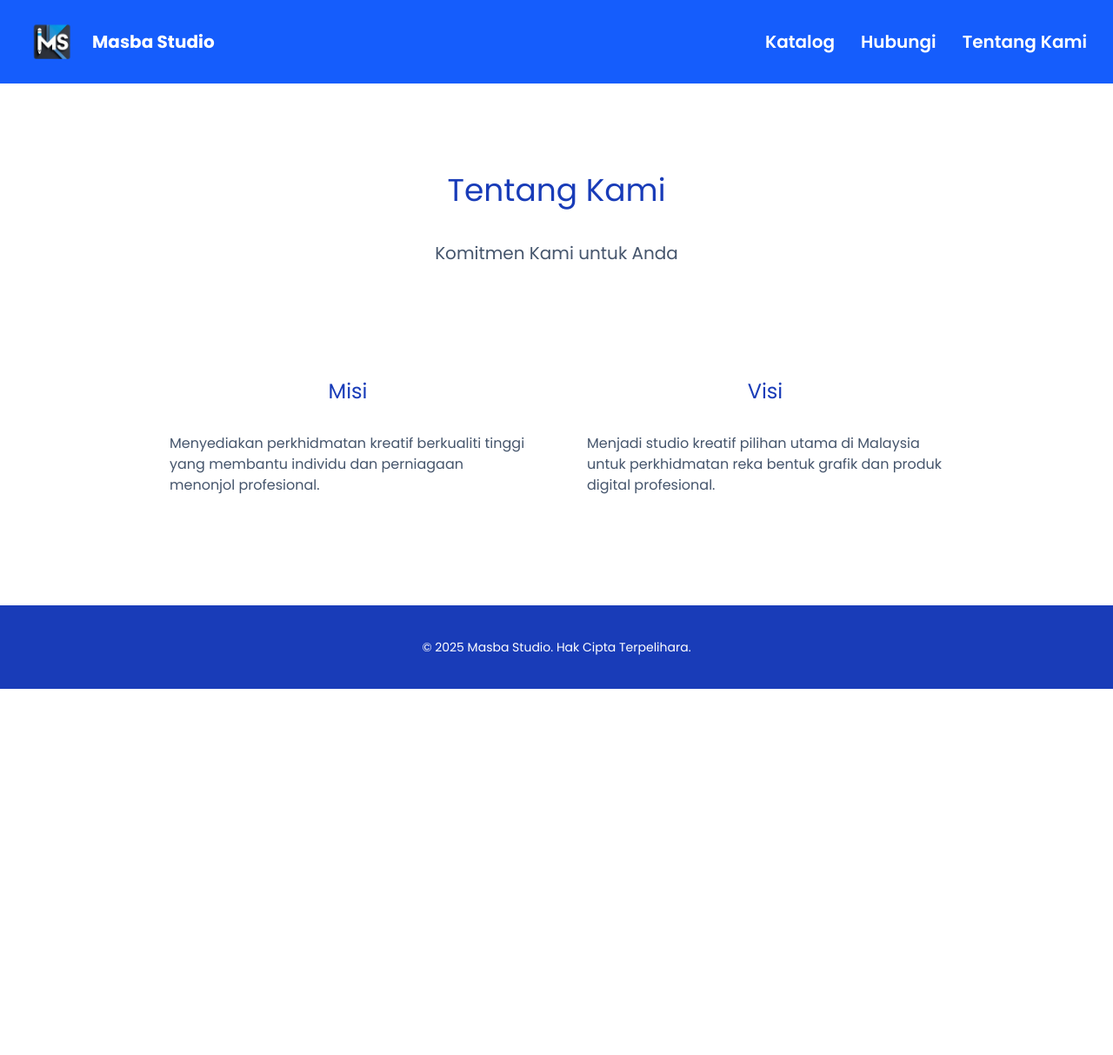
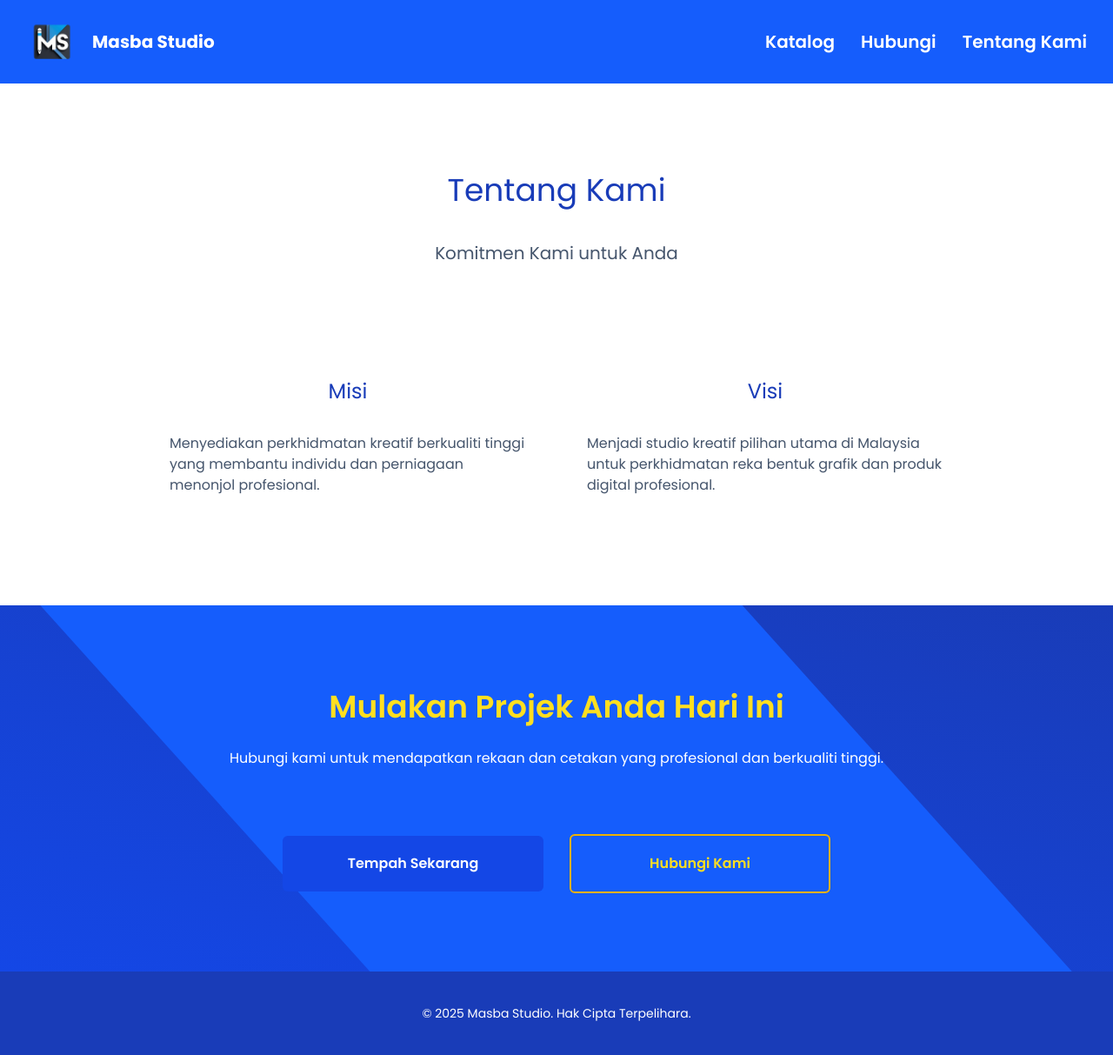
Before and after one commit to masba12/MasbaStudio, a Jekyll site: the page built from about-us.md, in a window 1280 px wide and 1213 px high. Shown: the whole window at 87% size. Built offline with Jekyll 4.4.1, drawn with Linux system fonts in a browser that asks for light colours.

Commit message:
add main cta to about us

```diff
--- a/about-us.md
+++ b/about-us.md
@@ -22,3 +22,5 @@ title: About Us
 	content=about_us
 	is_h1=true
 %}
+
+{% include main-cta.html %}
```
